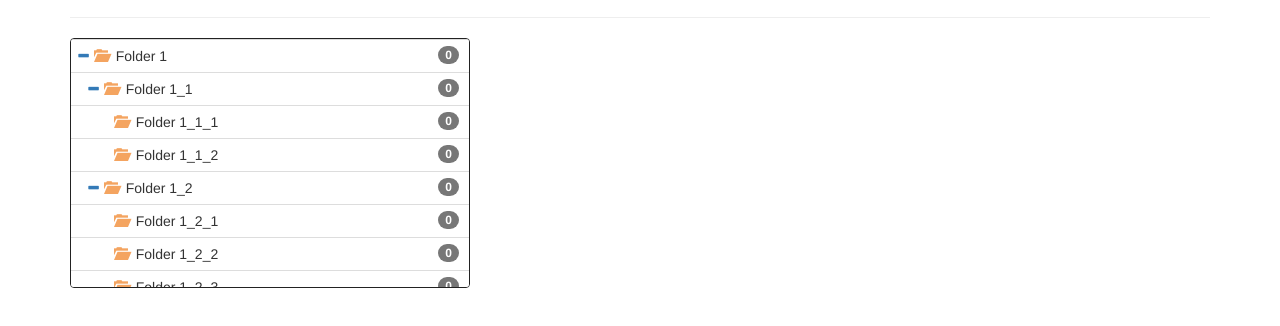
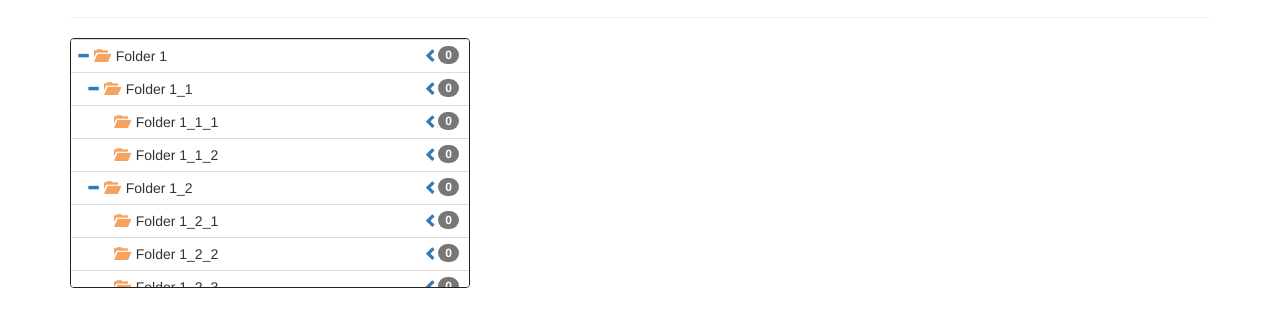
Before and after one commit to hhdevelopment/bootstrap-csstree, a website: page src/index.html in a window 1280 px wide. Shown: the part 82-408 px from the top of the page. Drawn offline with nearby package versions, Linux system fonts and the light colour scheme; files that its build step writes are made by us from their sources.

Commit message:
add menu to item

```diff
--- a/src/tree-template.html
+++ b/src/tree-template.html
@@ -12,7 +12,7 @@
 		</a>
 		&nbsp;{{folder.label}}&nbsp;{{folder.id}}
 		<span class="badge" ng-bind="0"></span>
-<!--		<span class="pull-right">
+		<span class="pull-right">
 			<span id="menu{{folder.id}}" class="inline collapse">
 				<a><i class="glyphicon glyphicon-glass"></i></a>
 				<a><i class="glyphicon glyphicon-heart"></i></a>
@@ -21,7 +21,7 @@
 			<a data-toggle="collapse" data-target="#menu{{folder.id}}">
 				<i class="glyphicon glyphicon-chevron-left"></i>
 			</a>
-		</span>-->
+		</span>
 	</div>
 	<div ng-if="folder.folders && folder.folders.length" ng-class="{'in':true}" class="tree-children collapse" id="folder{{folder.id}}">
 		<span ng-repeat="folder in folder.folders track by $index" ng-include="'tree-template.html'"></span>
```
